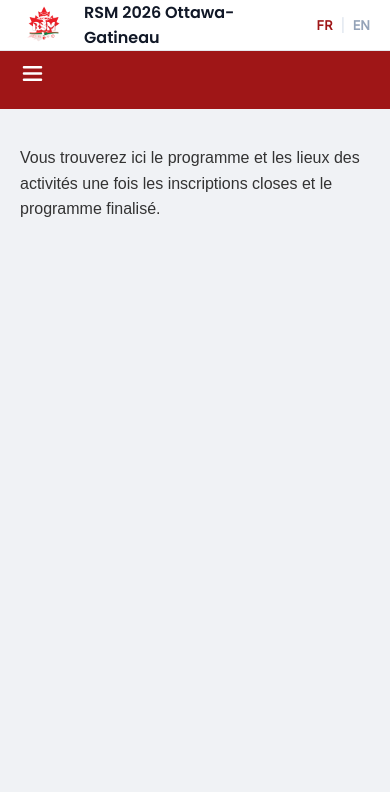
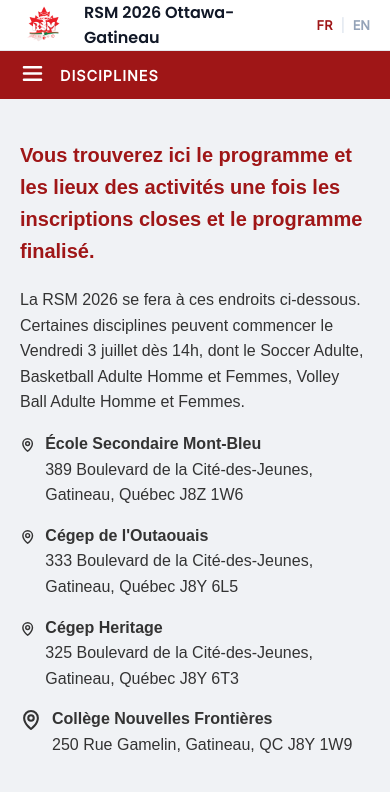
Before and after one commit to matth9597/Rsm2026, a React (Vite) app: page /programmation in a window 390 px wide. Shown: the top 792 px of the page. Built offline with nearby package versions, Linux system fonts and the light colour scheme.

Commit message:
adding infos in programmation page and starting to work on paiement page

```diff
--- a/src/App.css
+++ b/src/App.css
@@ -132,37 +132,50 @@
   cursor: pointer;
 }
 
+.current-menu-title {
+  display: none;
+}
+
 @media (max-width: 768px) {
+  /* Le conteneur parent doit être en position relative pour que le menu se cale bien dessous */
+  .sub-header-bande {
+    position: relative;
+    z-index: 1000;
+  }
+
   .hamburger-btn {
     display: block;
     background: none;
     border: none;
     color: white;
     padding: 0;
-    margin-bottom: 10px; /* Espace sous l'icône avant les liens */
+    margin-bottom: 0;
     cursor: pointer;
-    text-align: left; /* Aligne l'icône à gauche comme le texte */
+    text-align: left;
   }
+
+  .bande-nav {
+    display: none;
+    flex-direction: column;
+    position: absolute; /* On repasse en absolute pour se caler sur le parent */
+    top: 100%;          /* Se colle exactement au bas du parent (.sub-header-bande) */
+    left: 0;
+    width: 100%;
+    height: 100vh;      /* Descend jusqu'en bas */
+    background-color: #a85050;
+    padding: 20px 25px;
+    box-sizing: border-box;
+    z-index: 1000;
+    margin-top: 0;      /* Force la suppression de tout espace */
+  }
+
   .bande-nav.open {
     display: flex !important;
   }
-  .bande-nav {
-    display: none;
-    flex-direction: column;
-    position: absolute;
-    top: 100%;
-    left: 0;
-    width: 100%;
-    background-color: #a85050;
-    padding: 20px 25px;
-    box-sizing: border-box;
-    border-bottom-left-radius: 20px;
-    border-bottom-right-radius: 20px;
-    box-shadow: 0 15px 30px rgba(0, 0, 0, 0.4);
-  }
+
   .nav-item {
-    font-size: 1.1rem !important;
-    padding: 15px 0 !important;
+    font-size: 1.2rem !important; /* Un peu plus grand sur mobile */
+    padding: 20px 0 !important;   /* Plus d'espace pour cliquer */
     border-bottom: 1px solid rgba(255, 255, 255, 0.1);
     width: 100%;
     text-align: left;
@@ -172,8 +185,29 @@
   .nav-item.active {
     color: #ffffff !important;
     font-weight: 800;
+    border-bottom: 2px solid white;
   }
 
+    .bande-content {
+    display: flex;
+    align-items: center;
+    gap: 15px;
+  }
+
+  .current-menu-title {
+    display: block;
+    color: white;
+    font-size: 0.9rem;
+    font-weight: 700;
+    text-transform: uppercase;
+    letter-spacing: 1px;
+    animation: fadeIn 0.3s ease;
+  }
+}
+
+@keyframes fadeIn {
+  from { opacity: 0; }
+  to { opacity: 1; }
 }
 
 /* ─── SUB-HEADER INFO ───────────────────────────────────────── */
@@ -752,3 +786,29 @@
   transform: translateX(5px);
   color: #9f1617;
 }
+
+/* ─── Paiement ───────────────────────────────────────── */
+.paypal-wrapper {
+  display: flex;
+  justify-content: center;
+  align-items: center;
+  width: 100%;
+  margin-top: 20px;
+}
+
+.paypal-wrapper form {
+  display: flex;
+  flex-direction: column;
+  align-items: center;
+  gap: 15px;
+}
+
+.paypal-wrapper select {
+  padding: 8px 12px;
+  border-radius: 6px;
+  border: 1px solid #cbd5e1;
+  font-family: inherit;
+  font-size: 1rem;
+  background-color: white;
+  cursor: pointer;
+}
--- a/src/App.jsx
+++ b/src/App.jsx
@@ -57,6 +57,14 @@
           <button className="hamburger-btn" onClick={() => setIsMenuOpen(!isMenuOpen)}>
             {isMenuOpen ? <X size={25} weight="bold" /> : <List size={25} weight="bold" />}
           </button>
+          <span className="current-menu-title">
+            {location.pathname === "/" ? t('disciplines') :
+            location.pathname === "/reglements" ? t('reglements') :
+            location.pathname === "/planning" ? t('planning') :
+            location.pathname === "/jom" ? "JOM" :
+            location.pathname === "/contact" ? t('contact') :
+            t('disciplines')}
+          </span>
           <nav className={`bande-nav ${isMenuOpen ? 'open' : ''}`}>
             <NavLink
               to="/"
@@ -92,6 +100,14 @@
               className={({ isActive }) => (isActive ? 'nav-item active' : 'nav-item')}
             >
               {t('contact')}
+            </NavLink>
+
+            <NavLink
+              to="/paiement"
+              onClick={() => setIsMenuOpen(false)}
+              className={({ isActive }) => (isActive ? 'nav-item active' : 'nav-item')}
+            >
+              {t('paiement')}
             </NavLink>
           </nav>
         </div>
--- a/src/pages/Contact.jsx
+++ b/src/pages/Contact.jsx
@@ -6,6 +6,14 @@
   const { t, lang } = useLanguage();
 
   const contacts = [
+    {
+      id: 'mail',
+      icon: <EnvelopeSimple size={32} weight="duotone" />,
+      label: 'Email',
+      value: 'rsmottawagatineau@gmail.com',
+      url: 'mailto:rsmottawagatineau@gmail.com',
+      color: '#9f1617'
+    },
     {
       id: 'insta',
       icon: <InstagramLogo size={32} weight="duotone" />,
@@ -22,14 +30,6 @@
       url: 'https://www.facebook.com/people/RSM-Ottawa-Gatineau/61580375546106/',
       color: '#1877F2'
     },
-    {
-      id: 'mail',
-      icon: <EnvelopeSimple size={32} weight="duotone" />,
-      label: 'Email',
-      value: 'rsmottawagatineau@gmail.com',
-      url: 'mailto:rsmottawagatineau@gmail.com',
-      color: '#9f1617'
-    }
   ];
 
   return (
--- a/src/pages/Paiement.jsx
+++ b/src/pages/Paiement.jsx
@@ -3,36 +3,51 @@
 
 export default function Paiement() {
   const { t, lang } = useLanguage();
+  const paypalFormCode = `
+    <form action="https://www.paypal.com/cgi-bin/webscr" method="post" target="_top">
+      <input type="hidden" name="cmd" value="_s-xclick" />
+      <input type="hidden" name="hosted_button_id" value="PF55G4FMKDWMQ" />
+      <table>
+        <tr>
+          <td>
+            <input type="hidden" name="on0" value="Inscription &amp; Caution RSM 2026"/>
+            Inscription &amp; Caution RSM 2026
+          </td>
+        </tr>
+        <tr>
+          <td>
+            <select name="os0">
+              <option value="Basket / Soccer / Volley Individuel">
+                Basket / Soccer / Volley Individuel $50.00 CAD
+              </option>
+              <option value="Tennis">
+                Tennis $50.00 CAD
+              </option>
+              <option value="Basket / Soccer / Volley Team">
+                Basket / Soccer / Volley Team $100.00 CAD
+              </option>
+            </select>
+          </td>
+        </tr>
+      </table>
+      <input type="hidden" name="currency_code" value="CAD" />
+      <input type="image" src="https://www.paypalobjects.com/fr_CA/i/btn/btn_buynowCC_LG.gif" border="0" name="submit" title="PayPal - The safer, easier way to pay online!" alt="Buy Now" />
+    </form>
+  `;
 
   return (
     <div style={{ padding: '40px 20px', maxWidth: '800px', margin: '0 auto', textAlign: 'center', fontFamily: 'sans-serif' }}>
 
       <div style={{ background: '#f8fafc', padding: '30px', borderRadius: '12px', border: '1px solid #e2e8f0', marginTop: '30px' }}>
-
-        {/* MÉTHODE 1 : LIEN DE PAIEMENT DIRECT (Le plus simple) */}
-        <a
-          href="TON_LIEN_PAYPAL_ICI"
-          target="_blank"
-          rel="noopener noreferrer"
-          style={{
-            display: 'inline-block',
-            backgroundColor: '#0070ba',
-            color: 'white',
-            padding: '12px 30px',
-            borderRadius: '25px',
-            textDecoration: 'none',
-            fontWeight: 'bold',
-            fontSize: '1.1rem'
-          }}
-        >
-          {lang === 'fr' ? 'Payer avec PayPal' : 'Pay with PayPal'}
-        </a>
-
-        <p style={{ marginTop: '20px', fontSize: '0.8rem', color: '#64748b' }}>
-          {lang === 'fr'
-            ? 'Vous allez être redirigé vers la plateforme sécurisée de PayPal.'
-            : 'You will be redirected to PayPal\'s secure platform.'}
-        </p>
+        <h2 className="section-title">
+          {lang === 'fr' ? 'Effectuer vos paiements pour la RSM ici' : 'Make your RSM payments here'}
+        </h2>
+      <div className="paypal-container" style={{ marginTop: '30px' }}>
+        <p>{lang === 'fr' ? 'Cliquez sur le bouton ci-dessous pour finaliser :' : 'Click the button below to finalize:'}</p>
+        <div className="paypal-wrapper">
+          <div dangerouslySetInnerHTML={{ __html: paypalFormCode }} />
+        </div>
+      </div>
       </div>
     </div>
   );
--- a/src/pages/Programmation.jsx
+++ b/src/pages/Programmation.jsx
@@ -1,13 +1,34 @@
 import React from 'react';
+import { MapPin } from '@phosphor-icons/react'
 import { useLanguage } from '../LanguageContext';
 
 export default function Programmation() {
   const googleSheetUrl = "https://google.com";
   const { lang, toggleLang, t } = useLanguage();
+    const sites = [
+    { nom: "École Secondaire Mont-Bleu", adresse: "389 Boulevard de la Cité-des-Jeunes, Gatineau, Québec J8Z 1W6" },
+    { nom: "Cégep de l'Outaouais", adresse: "333 Boulevard de la Cité-des-Jeunes, Gatineau, Québec J8Y 6L5" },
+    { nom: "Cégep Heritage", adresse: "325 Boulevard de la Cité-des-Jeunes, Gatineau, Québec J8Y 6T3" },
+    { nom: "Collège Nouvelles Frontières", adresse: "250 Rue Gamelin, Gatineau, QC J8Y 1W9" }
+  ];
 
   return (
     <div style={{ padding: '20px', maxWidth: '1000px', margin: '0 auto', fontFamily: 'sans-serif', lineHeight: '1.6', color: '#333' }}>
-      <p>{t("programmationMessage")}</p>
+      <p style={{ color: '#9f1617', fontSize: '20px', fontWeight: 'bold' }}>{t("programmationMessage")}</p>
+      <p>
+      {lang === 'fr'
+        ? 'La RSM 2026 se fera à ces endroits ci-dessous. Certaines disciplines peuvent commencer le Vendredi 3 juillet dès 14h, dont le Soccer Adulte, Basketball Adulte Homme et Femmes, Volley Ball Adulte Homme et Femmes.'
+        : "The RSM 2026 will take place at the locations listed below. Some disciplines may begin on Friday, July 3rd at 2 PM, including Adult Soccer, Adult Men's and Women's Basketball, and Adult Men's and Women's Volleyball."}
+      </p>
+      {sites.map((site, index) => (
+        <div key={index} style={{ display: 'flex', alignItems: 'flex-start', marginBottom: '15px' }}>
+          <MapPin size={22} style={{ marginRight: '10px', marginTop: '3px' }} weight="bold" />
+          <div>
+            <div style={{ fontWeight: 'bold' }}>{site.nom}</div>
+            <div>{site.adresse}</div>
+          </div>
+        </div>
+      ))}
     </div>
   );
 }
```
